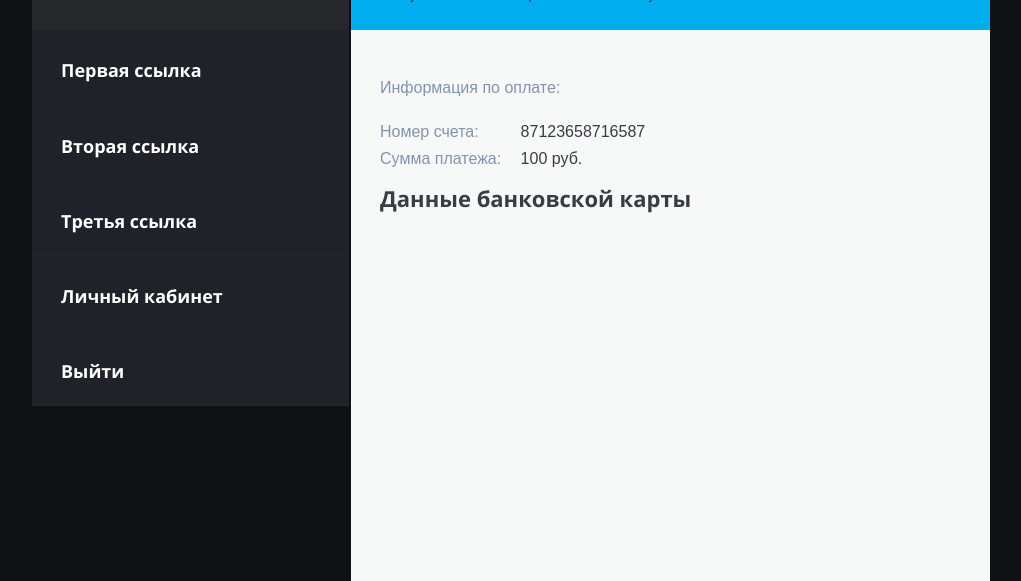
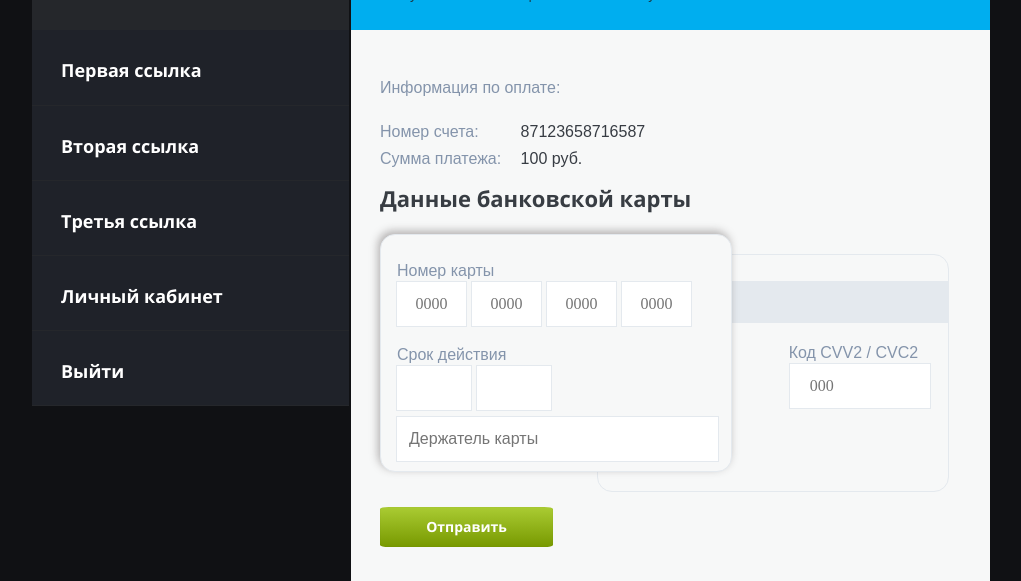
Before and after one commit to LDvkusnoe/Chulakov-project, a plain HTML site: page index.html in a window 1280 px wide. Shown: the part 219-800 px from the top of the page, without its empty margins (94-1115 px from the left). Drawn offline with Linux system fonts and the light colour scheme; a web font is replaced by a local one.

Commit message:
three commit

```diff
--- /dev/null
+++ b/blocks/bank-card/__cvv/bank-card__cvv.css
@@ -0,0 +1,9 @@
+.bank-card__cvv {
+    max-width: 118px;
+    height: 42px;
+    border: 1px solid #e4e9ee;
+    background-color: #ffffff;
+    margin-left: 191px;
+    margin-right: 15px;
+    padding-left: 20px;
+}
--- /dev/null
+++ b/blocks/bank-card/__expired/bank-card__expired.css
@@ -0,0 +1,6 @@
+.bank-card__expired {
+    max-width: 70px;
+    height: 42px;
+    border: 1px solid #e4e9ee;
+    background-color: #ffffff;
+}
--- /dev/null
+++ b/blocks/bank-card/__field/bank-card__field.css
@@ -0,0 +1,8 @@
+.bank-card__field {
+max-width: 65px;
+height: 42px;
+border: 1px solid #e4e9ee;
+background-color: #ffffff;
+text-align: center;
+color: #bec6cf;
+}
--- /dev/null
+++ b/blocks/bank-card/__imput/bank-card__imput.css
@@ -0,0 +1,4 @@
+.bank-card__imput {
+    padding-left: 15px;
+    padding-top: 5px;
+}
--- /dev/null
+++ b/blocks/bank-card/__interior/bank-card__interior.css
@@ -0,0 +1,8 @@
+.bank-card__interior {
+    max-width: 350px;
+    height: 236px;
+    border: 1px solid #e4e9ee;
+    border-radius: 15px;
+    margin-left: -190px;
+    margin-top: 20px;
+}
--- /dev/null
+++ b/blocks/bank-card/__outer/bank-card__outer.css
@@ -0,0 +1,12 @@
+.bank-card__outer {
+    max-width: 350px;
+    height: 236px;
+    border: 1px solid #e4e9ee;
+    background-color: #f7f8f8;
+    border-radius: 15px;
+    z-index: 1;
+    margin-left: 0;
+    -webkit-box-shadow: -2px -3px 9px 0px rgba(57, 50, 50, 0.36);
+    -moz-box-shadow: -2px -3px 9px 0px rgba(57, 50, 50, 0.36);
+    box-shadow: -2px -3px 9px 0px rgba(57, 50, 50, 0.36);
+}
--- /dev/null
+++ b/blocks/bank-card/__owner/bank-card__owner.css
@@ -0,0 +1,16 @@
+.bank-card__owner {
+    display: block;
+    min-width: 307px;
+    height: 42px;
+    border: 1px solid #e4e9ee;
+    background-color: #ffffff;
+    font-family: "Arial";
+    font-size: 16px;
+    font-weight: 400;
+    font-style: normal;
+    letter-spacing: normal;
+    line-height: 21px;
+    text-align: left;
+    padding-left: 12px;
+    margin-bottom: 14px;
+    }
--- /dev/null
+++ b/blocks/bank-card/__strip/bank-card__strip.css
@@ -0,0 +1,8 @@
+.bank-card__strip {
+    max-width: 370px;
+    height: 42px;
+    background-color: #e4e9ee;
+    background-color: #e4e9ee;
+    margin-top: 26px;
+    margin-bottom: 0;
+}
--- /dev/null
+++ b/blocks/bank-card/__subtitle/bank-card__subtitle.css
@@ -0,0 +1,14 @@
+    .bank-card__subtitle {
+        max-width: 130px;
+        height: 16px;
+        color: #8494ab;
+        font-family: "Arial";
+        font-size: 16px;
+        font-weight: 400;
+        font-style: normal;
+        letter-spacing: normal;
+        line-height: 21px;
+        text-align: left;
+        margin: 19px 0 5px 191px;
+
+    }
--- /dev/null
+++ b/blocks/bank-card/__term/bank-card__term.css
@@ -0,0 +1,15 @@
+.bank-card__term {
+    max-width: 110px;
+    height: 16px;
+    color: #8494ab;
+    font-family: "Arial";
+    font-size: 16px;
+    font-weight: 400;
+    font-style: normal;
+    letter-spacing: normal;
+    line-height: 21px;
+    text-align: left;
+    margin: 0;
+    padding-top: 17px;
+    padding-left: 16px;
+    }
--- /dev/null
+++ b/blocks/bank-card/__text/bank-card__text.css
@@ -0,0 +1,15 @@
+.bank-card__text {
+    max-width: 110px;
+    height: 16px;
+    color: #8494ab;
+    font-family: "Arial";
+    font-size: 16px;
+    font-weight: 400;
+    font-style: normal;
+    letter-spacing: normal;
+    line-height: 21px;
+    text-align: left;
+    margin: 0;
+    padding-top: 25px;
+    padding-left: 16px;
+}
--- a/blocks/bank-card/bank-card.css
+++ b/blocks/bank-card/bank-card.css
@@ -0,0 +1,16 @@
+@import url(./__text/bank-card__text.css);
+@import url(./__owner/bank-card__owner.css);
+@import url(./__outer/bank-card__outer.css);
+@import url(./__imput/bank-card__imput.css);
+@import url(./__field/bank-card__field.css);
+@import url(./__expired/bank-card__expired.css);
+@import url(./__interior/bank-card__interior.css);
+@import url(./__cvv/bank-card__cvv.css);
+@import url(./__strip/bank-card__strip.css);
+@import url(./__subtitle/bank-card__subtitle.css);
+@import url(./__term/bank-card__term.css);
+
+.bank-card {
+    display: grid;
+    grid-template-columns: 2fr 1fr;
+}
--- /dev/null
+++ b/blocks/button/button.css
@@ -0,0 +1,29 @@
+.button {
+    width: 173px;
+    height: 40px;
+    background-color: #95bf00;
+    box-shadow: inset 0 0 0 1px rgba(0, 0, 0, 0.02);
+    background-image: linear-gradient(to top, rgba(0, 0, 0, 0.2) 0%, rgba(255, 255, 255, 0.2) 100%);
+    font-family: "Open Sans";
+    font-size: 14px;
+    font-weight: 700;
+    font-style: normal;
+    line-height: 18px;
+    text-align: center;
+    color: #ffffff;
+    border-radius: 5%;
+    border: none;
+    margin-top: 15px;
+    outline: none;
+    transition: 0.5s;
+    }
+
+    .button:focus {
+        opacity: 0.8;
+        background-color: #08aa08;
+
+    }
+
+    .button:active {
+        outline: none;
+    }
--- a/index.html
+++ b/index.html
@@ -44,19 +44,34 @@
                    </div>
 
 
-                <div class="bank-card">
-                <div class="bank-card__outer">
-                    <p></p>
-                    <div></div>
-                    <p></p>
-                    <div></div>
-                    <div></div>
-                </div>
-                <div class="bank-card__interior"></div>
+                <form class="bank-card">
+                    <div class="bank-card__outer">
+                        <p class="bank-card__text">Номер карты</p>
+                        <div class="bank-card__imput">
+                            <input class="bank-card__field" id="number" type="text" placeholder="0000">
+                            <input class="bank-card__field" id="number" type="text" placeholder="0000">
+                            <input class="bank-card__field" id="number" type="text" placeholder="0000">
+                            <input class="bank-card__field" id="number" type="text" placeholder="0000">
+                        </div>
+                        <p class="bank-card__term">Срок действия</p>
+                        <div class="bank-card__imput">
+                            <input class="bank-card__expired" id="mm" type="text" placeholder="">
+                            <input class="bank-card__expired" id="yy" type="text" placeholder="">
+                        </div>
+                        <div class="bank-card__imput">
+                            <input class="bank-card__owner" id="number" type="text" placeholder="Держатель карты">
+                        </div>
+                    </div>
+                    <div class="bank-card__interior">
+                        <div class="bank-card__strip"></div>
+                        <p class="bank-card__subtitle">Код CVV2 / CVC2</p>
+                        <input class="bank-card__cvv" id="number" type="text" placeholder="000">
+                    </div>
 
-                </div>
+                    <button class="button" type="button" href="#">Отправить</button>
 
-                </div>
+                </form>
+
             </section>
 
             <section class="footer">
--- a/pages/index.css
+++ b/pages/index.css
@@ -8,3 +8,4 @@
 @import url('../blocks/bank-card/bank-card.css');
 @import url('../blocks/footer/footer.css');
 @import url('../blocks/data/data.css');
+@import url('../blocks/button/button.css');
```
